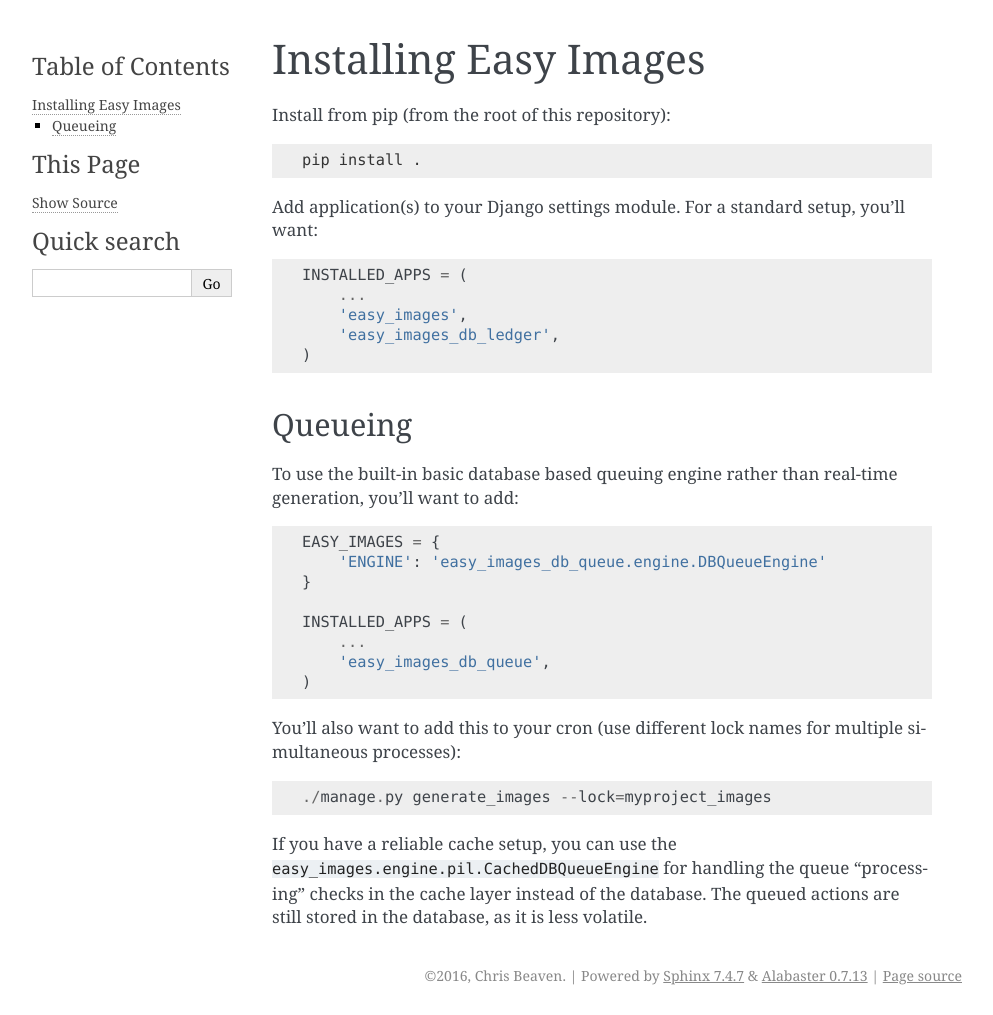
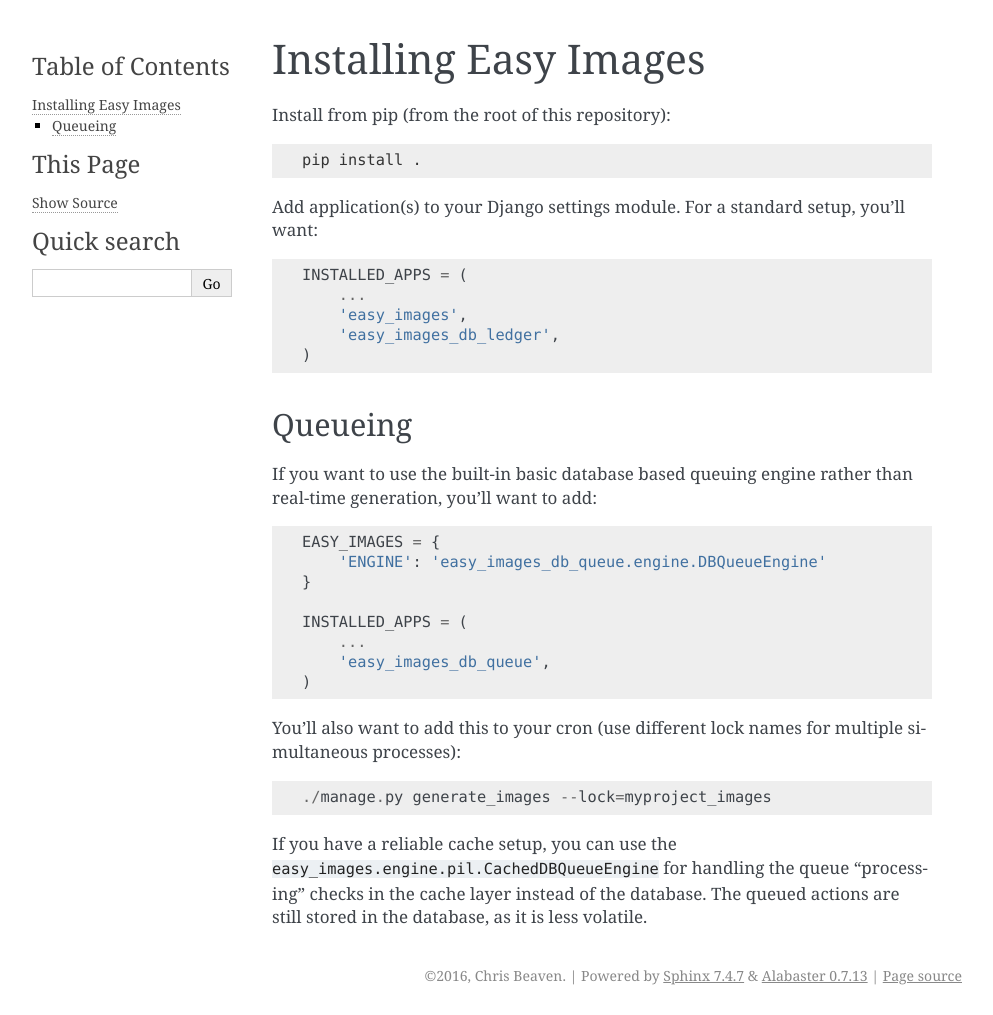
Before and after one commit to SmileyChris/django-easy-images, a Sphinx documentation site: the page built from docs/topic/install.rst, in a window 1280 px wide. Shown: the whole page, without its empty margins (148-1141 px from the left). Built offline with Sphinx 7.4.7, drawn with Linux system fonts in a browser that asks for light colours.

Commit message:
Docs update

```diff
--- a/docs/topic/install.rst
+++ b/docs/topic/install.rst
@@ -23,8 +23,8 @@ want:
 Queueing
 ========
 
-To use the built-in basic database based queuing engine rather than real-time
-generation, you'll want to add:
+If you want to use the built-in basic database based queuing engine rather
+than real-time generation, you'll want to add:
 
 .. code-block:: python
 
--- a/docs/topic/python.rst
+++ b/docs/topic/python.rst
@@ -85,6 +85,7 @@ For example::
 
     >>> from easy_images.image import annotate
     >>> annotate(person_queryset, opts_map, 'profile_photo')
+    >>> square_image = person_queryset[0].profile_photo.square
 
 Batch generation
 ----------------
```
